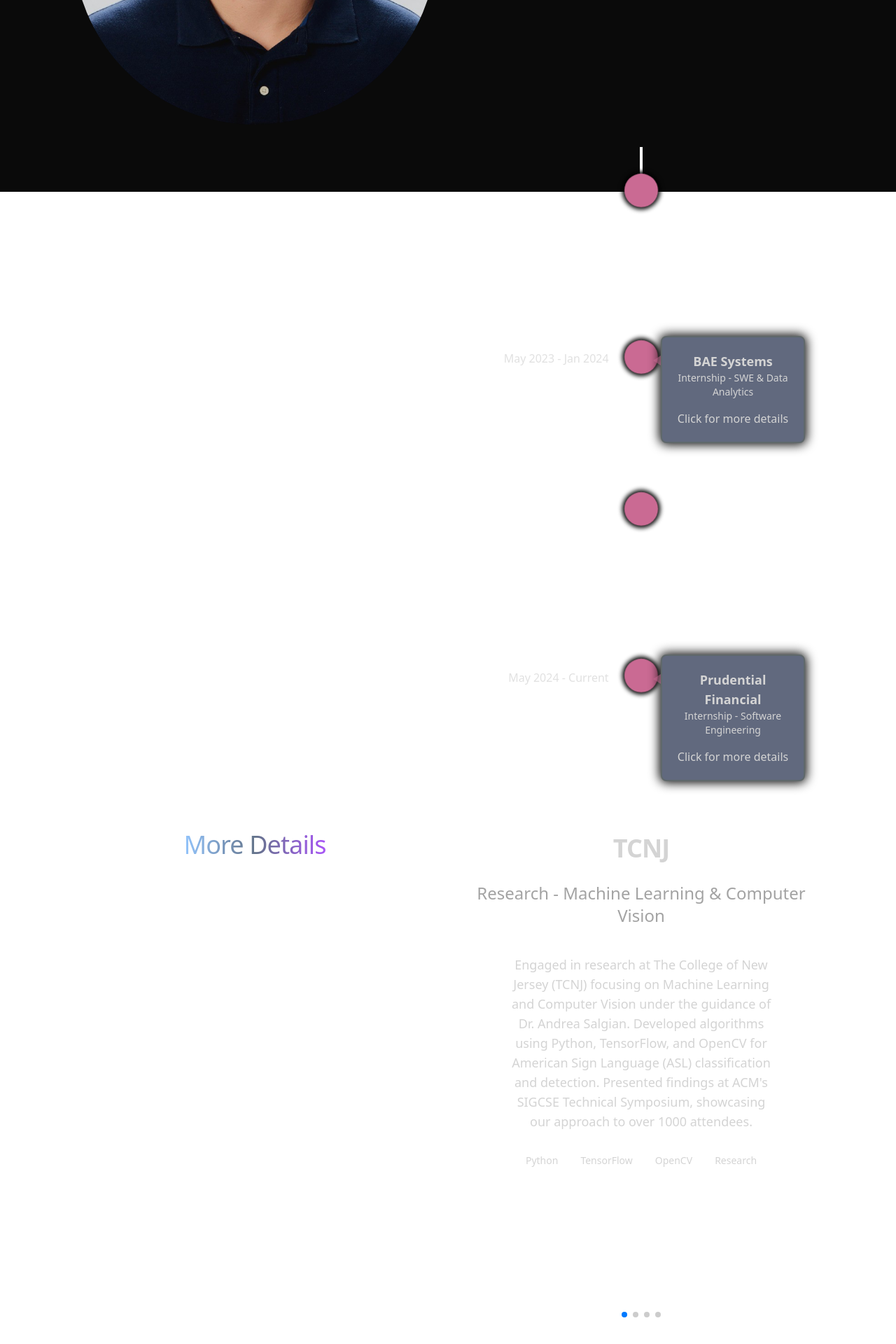
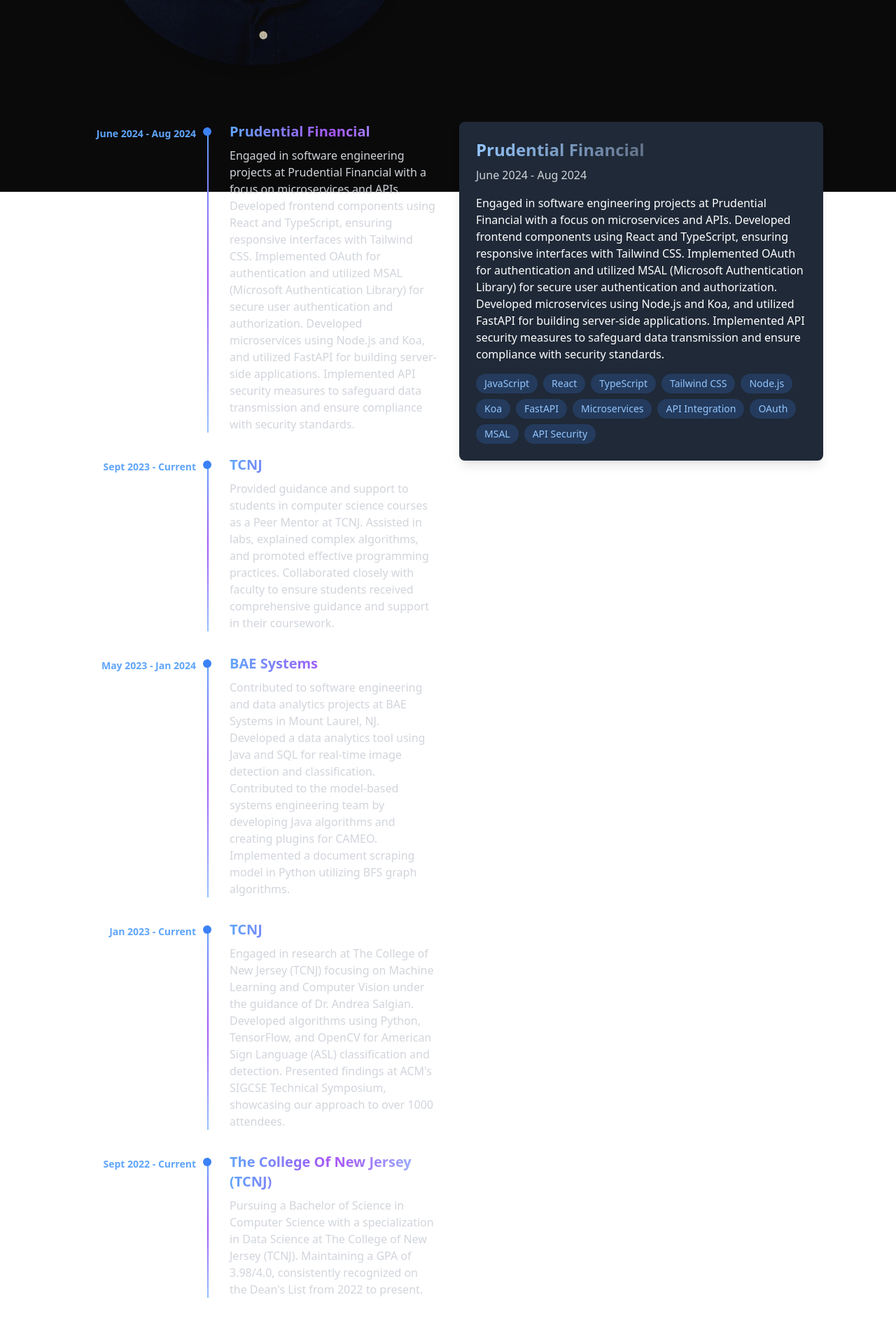
Before and after one commit to beng2004/PersonalWebsite, a React (Vite) app: page /about in a window 1280 px wide. Shown: the part 526-2446 px from the top of the page at 70% size. Built offline with nearby package versions, Linux system fonts and the light colour scheme.

Commit message:
Update about page

```diff
--- a/src/assets/data/experiences.json
+++ b/src/assets/data/experiences.json
@@ -1,10 +1,17 @@
 [
   {
-      "date": "Jan 2023 - Current",
+    "date": "June 2024 - Aug 2024",
+    "title": "Prudential Financial",
+    "subtitle": "Internship - Software Engineering",
+    "description": "Engaged in software engineering projects at Prudential Financial with a focus on microservices and APIs. Developed frontend components using React and TypeScript, ensuring responsive interfaces with Tailwind CSS. Implemented OAuth for authentication and utilized MSAL (Microsoft Authentication Library) for secure user authentication and authorization. Developed microservices using Node.js and Koa, and utilized FastAPI for building server-side applications. Implemented API security measures to safeguard data transmission and ensure compliance with security standards.",
+    "skillsUsed": ["JavaScript", "React", "TypeScript", "Tailwind CSS", "Node.js", "Koa", "FastAPI", "Microservices", "API Integration", "OAuth", "MSAL", "API Security"]
+  },
+  {
+    "date": "Sept 2023 - Current",
     "title": "TCNJ",
-      "subtitle": "Research - Machine Learning & Computer Vision",
-      "description": "Engaged in research at The College of New Jersey (TCNJ) focusing on Machine Learning and Computer Vision under the guidance of Dr. Andrea Salgian. Developed algorithms using Python, TensorFlow, and OpenCV for American Sign Language (ASL) classification and detection. Presented findings at ACM's SIGCSE Technical Symposium, showcasing our approach to over 1000 attendees.",
-      "skillsUsed": ["Python", "TensorFlow", "OpenCV", "Research"]
+    "subtitle": "Computer Science Peer Mentor",
+    "description": "Provided guidance and support to students in computer science courses as a Peer Mentor at TCNJ. Assisted in labs, explained complex algorithms, and promoted effective programming practices. Collaborated closely with faculty to ensure students received comprehensive guidance and support in their coursework.",
+    "skillsUsed": ["Java", "C++", "Teaching", "Mentoring"]
   },
   {
     "date": "May 2023 - Jan 2024",
@@ -14,17 +21,17 @@
     "skillsUsed": ["Java", "SQL", "Data Analysis", "Software Engineering"]
   },
   {
-      "date": "Sept 2023 - Current",
+    "date": "Jan 2023 - Current",
     "title": "TCNJ",
-      "subtitle": "Position as Computer Science Peer Mentor/Tutor",
-      "description": "Provided guidance and support to students in computer science courses as a Peer Mentor at TCNJ. Assisted in labs, explained complex algorithms, and promoted effective programming practices. Collaborated closely with faculty to ensure students received comprehensive guidance and support in their coursework.",
-      "skillsUsed": ["Java", "C++", "Teaching", "Mentoring"]
+    "subtitle": "Research - Machine Learning & Computer Vision",
+    "description": "Engaged in research at The College of New Jersey (TCNJ) focusing on Machine Learning and Computer Vision under the guidance of Dr. Andrea Salgian. Developed algorithms using Python, TensorFlow, and OpenCV for American Sign Language (ASL) classification and detection. Presented findings at ACM's SIGCSE Technical Symposium, showcasing our approach to over 1000 attendees.",
+    "skillsUsed": ["Python", "TensorFlow", "OpenCV", "Research"]
   },
   {
-      "date": "May 2024 - Current",
-      "title": "Prudential Financial",
-      "subtitle": "Internship - Software Engineering",
-      "description": "Engaged in software engineering projects at Prudential Financial with a focus on microservices and APIs. Developed frontend components using React and TypeScript, ensuring responsive interfaces with Tailwind CSS. Implemented OAuth for authentication and utilized MSAL (Microsoft Authentication Library) for secure user authentication and authorization. Developed microservices using Node.js and Koa, and utilized FastAPI for building server-side applications. Implemented API security measures to safeguard data transmission and ensure compliance with security standards.",
-      "skillsUsed": ["JavaScript", "React", "TypeScript", "Tailwind CSS", "Node.js", "Koa", "FastAPI", "Microservices", "API Integration", "OAuth", "MSAL", "API Security"]
+    "date": "Sept 2022 - Current",
+    "title": "The College Of New Jersey (TCNJ)",
+    "subtitle": "B.S. Computer Science - Specialization in Data Science",
+    "description": "Pursuing a Bachelor of Science in Computer Science with a specialization in Data Science at The College of New Jersey (TCNJ). Maintaining a GPA of 3.98/4.0, consistently recognized on the Dean's List from 2022 to present.",
+    "skillsUsed": ["Data Science", "Academic Excellence"]
   }
 ]
--- a/src/components/About.tsx
+++ b/src/components/About.tsx
@@ -1,67 +1,71 @@
+import React, { useState } from 'react';
 import Timeline from './Timeline';
-import { Swiper, SwiperSlide } from 'swiper/react';
-import { EffectCoverflow, Pagination } from 'swiper/modules';
 import experiences from '../assets/data/experiences.json';
-import Description from './Description';
-import 'swiper/css';
-import 'swiper/css/effect-coverflow';
-import 'swiper/css/pagination';
 import pfp from '../assets/pfp.jpg';
+import { motion, AnimatePresence } from 'framer-motion';
 
 const About: React.FC = () => {
-  // TODO color of pagination must be brighter need maybe add side arrows
+  const [selectedExperience, setSelectedExperience] = useState(experiences[0]);
+
   return (
-
-    <div className="container mx-auto border-neutral-900 pt-4 pb-4 lg:px-20">
-      <div className="mt-6 flex flex-wrap">
-        {/* Row 1: Profile Picture */}
-
+    <div className="container mx-auto border-neutral-900 pt-4 pb-24 px-4 lg:px-20">
+      <motion.div
+        initial={{ opacity: 0 }}
+        animate={{ opacity: 1 }}
+        transition={{ duration: 0.5 }}
+        className="mt-6 flex flex-wrap"
+      >
+        {/* Row 1: Profile Picture and Experience Title */}
         <div className="w-full xl:w-1/2 flex justify-center p-4">
-            <img src={pfp} className="w-auto rounded-full" alt="Profile" />
+          <motion.img
+            src={pfp}
+            className="xl:w-[90%] lg:w-80 rounded-full object-cover shadow-lg"
+            alt="Profile"
+            initial={{ opacity: .23, scale: 0.98 }}
+            animate={{ opacity: 1,scale: 1 }}
+            transition={{ duration: 0.3 }}
+          />
         </div>
         <div className="w-full xl:w-1/2 flex items-center justify-center p-4">
           <h2 className="text-center bg-gradient-to-r from-blue-300 via-slate-500 to-purple-500
-                         bg-clip-text text-6xl leading-normal tracking-tight text-transparent">My Experience</h2>
+                         bg-clip-text text-6xl font-bold leading-normal tracking-tight text-transparent">
+            My Journey
+          </h2>
         </div>
 
-        {/* Row 2: Timeline */}
-        <div className="w-full xl:w-1/2 flex justify-center p-4">
-          {/* leave empty for space*/}
+        {/* Row 2: Timeline and Experience Details */}
+        <div className="w-full flex flex-col xl:flex-row mt-12">
+          <div className="w-full xl:w-1/2 p-4">
+            {/*@ts-expect-error type mismatch its ok though */}
+            <Timeline experiences={experiences} setSelectedExperience={setSelectedExperience} />
+          </div>
+          <div className="w-full xl:w-1/2 p-4">
+            <AnimatePresence mode="wait">
+              <motion.div
+                key={selectedExperience.title}
+                initial={{ opacity: 0, y: 20 }}
+                animate={{ opacity: 1, y: 0 }}
+                exit={{ opacity: 0, y: -20 }}
+                transition={{ duration: 0.3 }}
+                className="bg-gray-800 rounded-lg p-6 shadow-lg"
+              >
+                <h3 className="text-2xl font-bold mb-2 bg-gradient-to-r from-blue-300 via-slate-500 to-purple-500 bg-clip-text text-transparent">
+                  {selectedExperience.title}
+                </h3>
+                <p className="text-gray-300 mb-4">{selectedExperience.date}</p>
+                <p className="text-white mb-4">{selectedExperience.description}</p>
+                <div className="flex flex-wrap gap-2">
+                  {selectedExperience.skillsUsed.map((skill, index) => (
+                    <span key={index} className="bg-blue-500 bg-opacity-20 text-blue-300 px-3 py-1 rounded-full text-sm">
+                      {skill}
+                    </span>
+                  ))}
+                </div>
+              </motion.div>
+            </AnimatePresence>
+          </div>
         </div>
-        <div className="w-full xl:w-1/2 flex items-center justify-center p-4">
-          <Timeline />
-        </div>
-
-        {/* Row 3: Experience Details */}
-        <div className="w-full xl:w-1/2 flex justify-center p-4">
-          <h2 className="text-center bg-gradient-to-r from-blue-300 via-slate-500 to-purple-500
-                         bg-clip-text text-4xl leading-normal tracking-tight text-transparent">More Details</h2>
-        </div>
-        <div className="w-full xl:w-1/2 flex items-center justify-center p-4">
-          <Swiper
-            effect={'coverflow'}
-            grabCursor={true}
-            centeredSlides={true}
-            slidesPerView={'auto'}
-            coverflowEffect={{
-              rotate: 50,
-              stretch: 0,
-              depth: 100,
-              modifier: 1,
-              slideShadows: true,
-            }}
-            pagination={{ clickable: true }}
-            modules={[EffectCoverflow, Pagination]}
-            className="mySwiper"
-          >
-            {experiences.map((experience, index) => (
-              <SwiperSlide key={index} className="mb-15">
-                <Description experience={experience} />
-              </SwiperSlide>
-            ))}
-          </Swiper>
-        </div>
-      </div>
+      </motion.div>
     </div>
   );
 };
--- a/src/components/Hero.tsx
+++ b/src/components/Hero.tsx
@@ -10,7 +10,7 @@
         animate={{ opacity: 1, y: 0 }}
         transition={{ duration: 0.5 }}
        >
-        <div className=" flex items-start justify-center px-4 sm:px-6 md:px-8 pt-20 lg:pt-32">
+        <div className="flex items-start justify-center px-4 sm:px-6 md:px-8 lg:pt-22 xl:pt-30 pt-24 ">
             <div className="w-full max-w-8xl">
                 <div className="flex flex-col lg:flex-row items-center justify-between gap-8 lg:gap-12">
                     <div className="w-full lg:w-1/2 text-center lg:text-left">
--- a/src/components/Navbar.tsx
+++ b/src/components/Navbar.tsx
@@ -19,7 +19,7 @@
     ];
 
     return (
-        <nav className="flex items-center justify-between py-8 px-12">
+        <nav className="flex items-center justify-between pt-8 px-12">
             <div className="logo flex flex-shrink-0 items-center">
                 <img className="mx-2 w-16 antialiased" src={logo} alt="logo"/>
             </div>
--- a/src/components/Timeline.tsx
+++ b/src/components/Timeline.tsx
@@ -1,64 +1,41 @@
-import { VerticalTimeline, VerticalTimelineElement } from 'react-vertical-timeline-component';
-import 'react-vertical-timeline-component/style.min.css';
-import '../App.css'; // Import the CSS file
+import React from 'react';
+import { motion } from 'framer-motion';
+
 interface Experience {
   date: string;
   title: string;
-  subtitle: string;
   description: string;
+  skillsUsed: string[];
 }
 
+interface TimelineProps {
+  experiences: Experience[];
+  setSelectedExperience: (experience: Experience) => any;
+}
 
-const Timeline: React.FC = () => {
-  const experiences: Experience[] = [
-    {
-      date: 'Jan 2023 - Current',
-      title: 'TCNJ',
-      subtitle: 'Research - Machine Learning & Computer Vision',
-      description: 'Click for more details',
-    },
-    {
-      date: 'May 2023 - Jan 2024',
-      title: 'BAE Systems',
-      subtitle: 'Internship - SWE & Data Analytics',
-      description: 'Click for more details',
-    },
-
-    {
-      date: 'Sept 2023 - Current',
-      title: 'TCNJ',
-      subtitle: 'Position as computer Science peer mentor/tutor',
-      description: 'Click for more details',
-    },
-    {
-      date: 'May 2024 - Current',
-      title: 'Prudential Financial',
-      subtitle: 'Internship - Software Engineering',
-      description: 'Click for more details',
-    },
-  ];
-
+const Timeline: React.FC<TimelineProps> = ({ experiences, setSelectedExperience }) => {
   return (
-    <VerticalTimeline>
+    <div className="w-full max-w-4xl mx-auto">
       {experiences.map((experience, index) => (
-        <VerticalTimelineElement
+        <motion.div
           key={index}
-          className='timeline-element lg:w-full'
-          contentStyle={{ textWrap: 'pretty', background: '#61697e', textAlign: 'center', padding: '20px', borderRadius: '8px', border: '2px solid #5f686b', boxShadow: '0 0 15px 2px #000', maxWidth: '600px', transition: 'transform 0.3s ease-in-out', }}
-          contentArrowStyle={{ margin: '2px', borderRight: '11px solid  #ca6a93',  opacity: '.5'}}
-          date={experience.date}
-          iconStyle={{ background: '#ca6a93', color: '#fff', scale: '.8', boxShadow: '0 0 8px 4px #000', }}
-          icon={<i className="fas fa-briefcase" />}
-          dateClassName='mx-7 text-left '
+          className="flex flex-col md:flex-row mb-8 cursor-pointer"
+          initial={{ opacity: 0, y: 50 }}
+          animate={{ opacity: 1, y: 0 }}
+          transition={{ duration: 0.5, delay: index * 0.2 }}
+          onClick={() => setSelectedExperience(experience)}
         >
-          <div className="timeline-content">
-            <h3 className="text-2xl font-bold md:text-lg">{experience.title}</h3>
-            <h4 className="text-lg md:text-sm">{experience.subtitle}</h4>
-            <p className='md:text-sm'>{experience.description}</p>
+          <div className="flex-none w-24 md:w-48 pr-4 pt-1 text-right">
+            <span className="text-sm font-semibold text-blue-400">{experience.date}</span>
           </div>
-        </VerticalTimelineElement>
+          <div className="flex-grow pl-4 md:pl-8 relative before:absolute before:left-0 before:top-2 before:bottom-0 before:w-0.5 before:bg-gradient-to-b before:from-blue-400 before:via-purple-500 before:to-blue-300">
+            <div className="absolute left-0 top-2 w-3 h-3 rounded-full bg-blue-500 transform -translate-x-1/2"></div>
+            <h3 className="text-xl font-bold mb-2 bg-gradient-to-r from-blue-400 via-purple-500 to-blue-300 bg-clip-text text-transparent">{experience.title}</h3>
+            <p className="text-gray-300">{experience.description}</p>
+          </div>
+        </motion.div>
       ))}
-    </VerticalTimeline>
+    </div>
   );
 };
 
```
Lines whose indentation alone changed are shown as unchanged.
